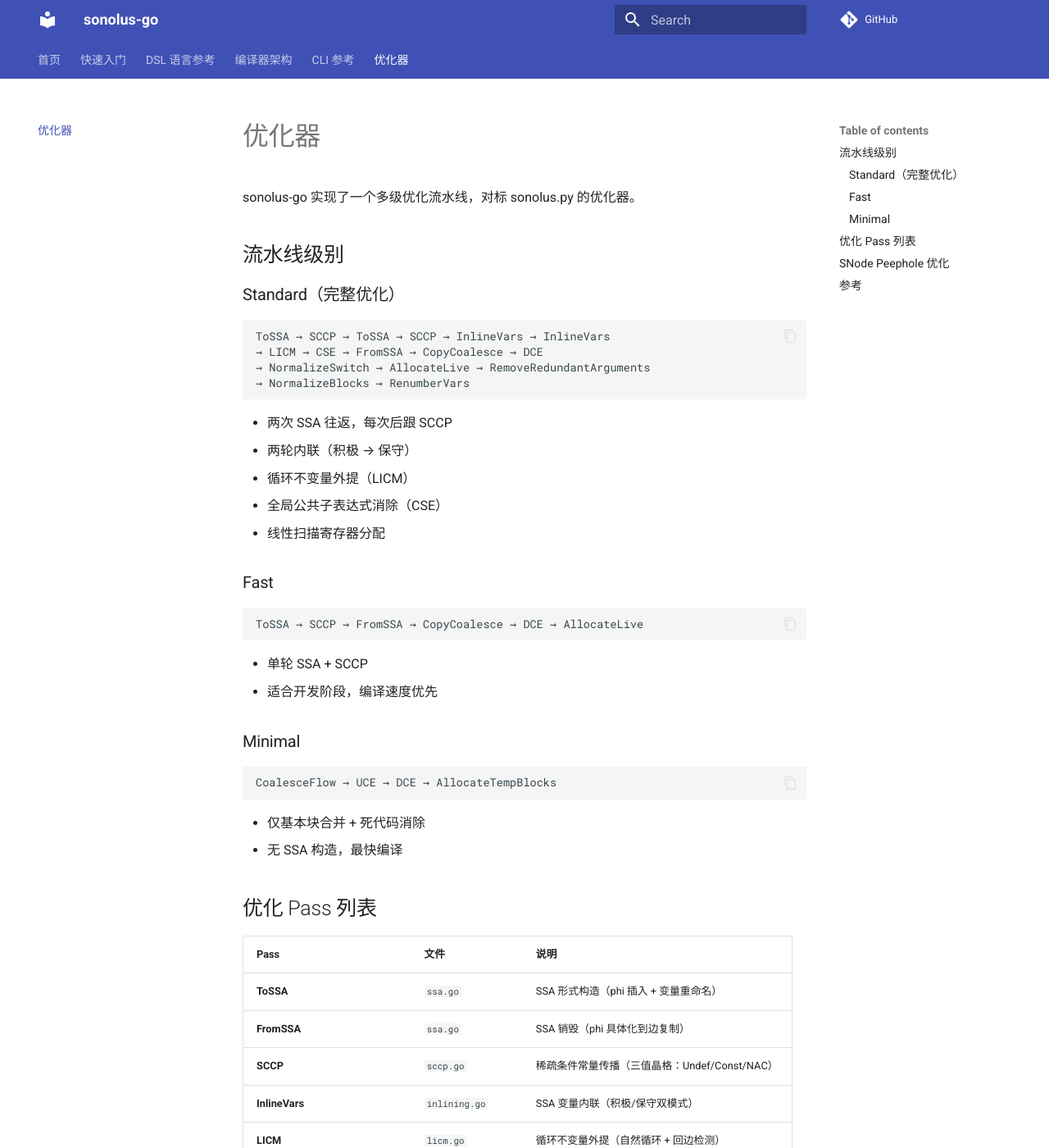
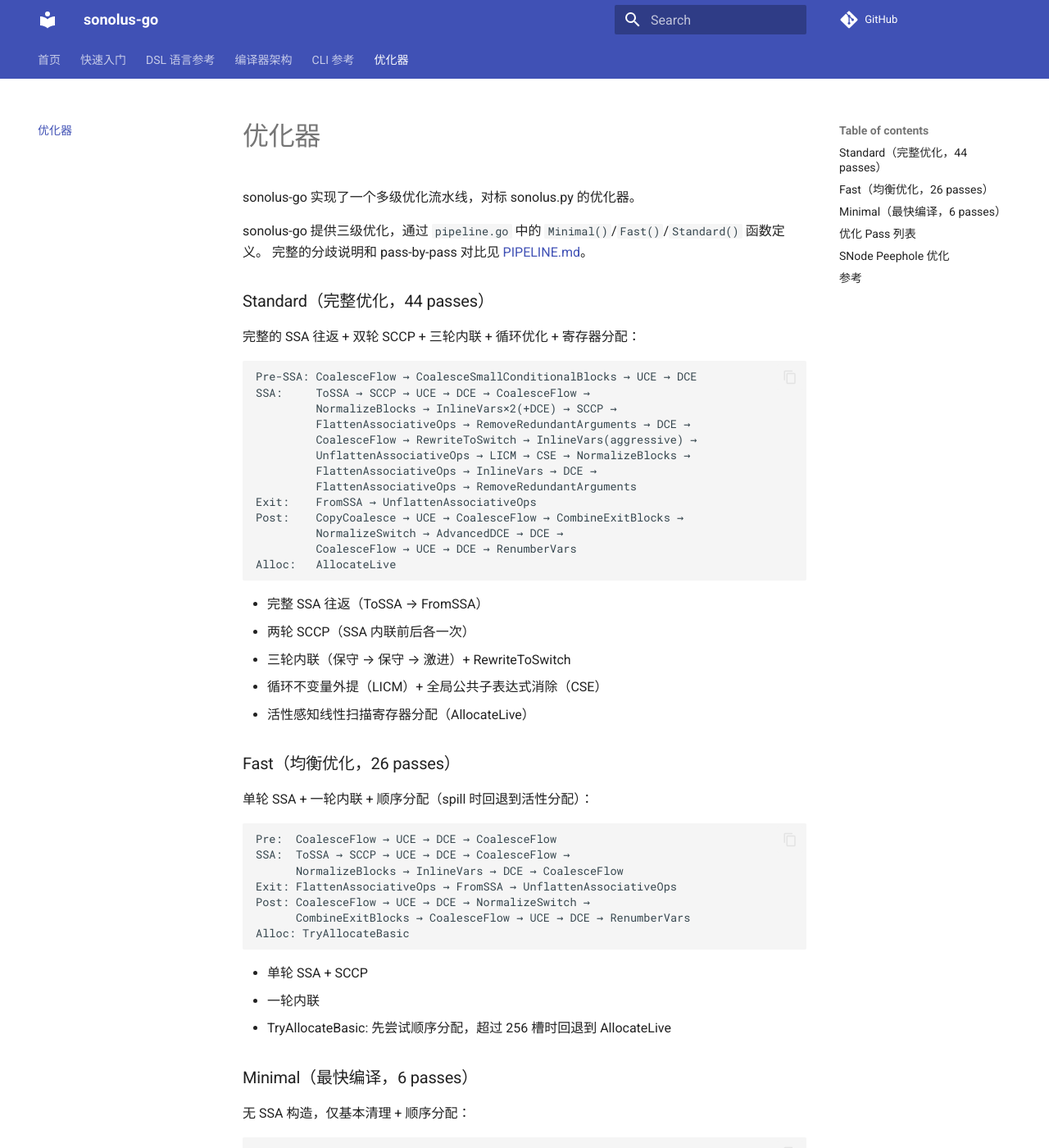
Before and after one commit to WindowsSov8forUs/sonolus-go, an MkDocs documentation site: the page built from docs/optimization.md, in a window 1280 px wide and 1400 px high. Shown: the whole window at 82% size. Built offline with MkDocs 1.6.1 and Material for MkDocs 9.7.7, drawn with Linux system fonts in a browser that asks for light colours; comment, search, counter and statistics services are not loaded; some of the changed text lies outside the part shown.

Commit message:
docs: 全面更新文档（CLI 手册/优化流水线/性能基准/容器类型状态）
- docs/cli.md: CLI 参考重写（host 命令/优化级别/-addr/-rom 标志/环境变量移除）
- docs/optimization.md: 三级优化流水线完整文档（Standard 44/Fast 26/Minimal 6 passes）
- docs/performance.md: 补充编译器性能基准数据（优化级别/全模式/并行模式）
- docs/RESOURCE_MATRIX.md: 容器类型实现状态标记为已完成
- docs/getting-started.md: DSL 参考链接修正
- docs/index.md: 优化 pass 数量更新（~15→~40）

Co-Authored-By: Claude <noreply@anthropic.com>

````diff
--- a/docs/optimization.md
+++ b/docs/optimization.md
@@ -2,40 +2,65 @@
 
 sonolus-go 实现了一个多级优化流水线，对标 sonolus.py 的优化器。
 
-## 流水线级别
+sonolus-go 提供三级优化，通过 `pipeline.go` 中的 `Minimal()`/`Fast()`/`Standard()` 函数定义。
+完整的分歧说明和 pass-by-pass 对比见 [PIPELINE.md](../compiler/ir/optimize/PIPELINE.md)。
 
-### Standard（完整优化）
+### Standard（完整优化，44 passes）
+
+完整的 SSA 往返 + 双轮 SCCP + 三轮内联 + 循环优化 + 寄存器分配：
 
 ```
-ToSSA → SCCP → ToSSA → SCCP → InlineVars → InlineVars
-→ LICM → CSE → FromSSA → CopyCoalesce → DCE
-→ NormalizeSwitch → AllocateLive → RemoveRedundantArguments
-→ NormalizeBlocks → RenumberVars
+Pre-SSA: CoalesceFlow → CoalesceSmallConditionalBlocks → UCE → DCE
+SSA:     ToSSA → SCCP → UCE → DCE → CoalesceFlow →
+         NormalizeBlocks → InlineVars×2(+DCE) → SCCP →
+         FlattenAssociativeOps → RemoveRedundantArguments → DCE →
+         CoalesceFlow → RewriteToSwitch → InlineVars(aggressive) →
+         UnflattenAssociativeOps → LICM → CSE → NormalizeBlocks →
+         FlattenAssociativeOps → InlineVars → DCE →
+         FlattenAssociativeOps → RemoveRedundantArguments
+Exit:    FromSSA → UnflattenAssociativeOps
+Post:    CopyCoalesce → UCE → CoalesceFlow → CombineExitBlocks →
+         NormalizeSwitch → AdvancedDCE → DCE →
+         CoalesceFlow → UCE → DCE → RenumberVars
+Alloc:   AllocateLive
 ```
 
-- 两次 SSA 往返，每次后跟 SCCP
-- 两轮内联（积极 → 保守）
-- 循环不变量外提（LICM）
-- 全局公共子表达式消除（CSE）
-- 线性扫描寄存器分配
+- 完整 SSA 往返（ToSSA → FromSSA）
+- 两轮 SCCP（SSA 内联前后各一次）
+- 三轮内联（保守 → 保守 → 激进）+ RewriteToSwitch
+- 循环不变量外提（LICM）+ 全局公共子表达式消除（CSE）
+- 活性感知线性扫描寄存器分配（AllocateLive）
 
-### Fast
+### Fast（均衡优化，26 passes）
+
+单轮 SSA + 一轮内联 + 顺序分配（spill 时回退到活性分配）：
 
 ```
-ToSSA → SCCP → FromSSA → CopyCoalesce → DCE → AllocateLive
+Pre:  CoalesceFlow → UCE → DCE → CoalesceFlow
+SSA:  ToSSA → SCCP → UCE → DCE → CoalesceFlow →
+      NormalizeBlocks → InlineVars → DCE → CoalesceFlow
+Exit: FlattenAssociativeOps → FromSSA → UnflattenAssociativeOps
+Post: CoalesceFlow → UCE → DCE → NormalizeSwitch →
+      CombineExitBlocks → CoalesceFlow → UCE → DCE → RenumberVars
+Alloc: TryAllocateBasic
 ```
 
 - 单轮 SSA + SCCP
-- 适合开发阶段，编译速度优先
+- 一轮内联
+- TryAllocateBasic: 先尝试顺序分配，超过 256 槽时回退到 AllocateLive
 
-### Minimal
+### Minimal（最快编译，6 passes）
+
+无 SSA 构造，仅基本清理 + 顺序分配：
 
 ```
-CoalesceFlow → UCE → DCE → AllocateTempBlocks
+CoalesceFlow → UCE → DCE → CoalesceFlow → RenumberVars
+Alloc: AllocateBasic
 ```
 
 - 仅基本块合并 + 死代码消除
-- 无 SSA 构造，最快编译
+- 无 SSA、SCCP、内联、LICM、CSE
+- AllocateBasic 顺序分配（无活性分析）
 
 ## 优化 Pass 列表
 
@@ -47,15 +72,23 @@ CoalesceFlow → UCE → DCE → AllocateTempBlocks
 | **InlineVars** | `inlining.go` | SSA 变量内联（积极/保守双模式） |
 | **LICM** | `licm.go` | 循环不变量外提（自然循环 + 回边检测） |
 | **CSE** | `cse.go` | 全局公共子表达式消除（支配树遍历） |
-| **CopyCoalesce** | `copycoalesce.go` | 副本合并（union-find） |
+| **CopyCoalesce** | `copycoalesce.go` | 副本合并（活性增强的 union-find） |
 | **DCE** | `dce.go` | 标记-清除死代码消除 |
 | **UCE** | `uce.go` | 不可达代码消除 |
-| **CoalesceFlow** | `coalesce.go` | 块折叠（无 phi 单后继块合并） |
-| **AllocateLive** | `advanced.go` | 线性扫描寄存器分配（基于活性分析） |
-| **NormalizeSwitch** | `rewrite.go` | Switch 算术序列检测与归一化 |
-| **RemoveRedundantArguments** | `simplify.go` | 代数简化（0 加数移除、1 乘数移除等） |
-| **NormalizeBlocks** | `normalize.go` | 整数块引用归一化 |
-| **RenumberVars** | `rewrite.go` | 临时变量重编号 |
+| **AdvancedDCE** | `advanced.go` | 高级死代码消除（基于活性分析） |
+| **CoalesceFlow** | `coalesce.go` | 控制流合并（空块跳过 + 线性链合并） |
+| **CoalesceSmallConditionalBlocks** | `coalesce_small_cond.go` | 小条件块折叠 |
+| **CombineExitBlocks** | `combine_exit.go` | 出口块合并 |
+| **RewriteToSwitch** | `rewrite.go` | if-else 链 → switch 重写 |
+| **NormalizeSwitch** | `normalize_switch.go` | Switch case 算术序列归一化 |
+| **FlattenAssociativeOps** | `flatten.go` | 结合运算展平（Add/Mul/Mod/Rem） |
+| **UnflattenAssociativeOps** | `unflatten.go` | 结合运算分解（n-ary → binary） |
+| **RemoveRedundantArguments** | `redundant_args.go` | 代数简化（0/1 单位元移除 + Sub(0,a)→Negate） |
+| **NormalizeBlocks** | `normalize_blocks.go` | BlockPlace.Index nil→Const(0) 归一化 |
+| **RenumberVars** | `renumber_vars.go` | 临时变量确定性重编号 |
+| **AllocateBasic** | `alloc_basic.go` | 顺序寄存器分配（无活性分析） |
+| **TryAllocateBasic** | `alloc_basic.go` | 分层分配（顺序优先，spill 时回退） |
+| **AllocateLive** | `advanced.go` | 线性扫描寄存器分配（基于活性区间打包） |
 
 ## SNode Peephole 优化
 
````
Also changed, not shown: docs/RESOURCE_MATRIX.md (+1 -1 lines), docs/cli.md (+25 -10 lines), docs/getting-started.md (+1 -1 lines), docs/index.md (+1 -1 lines), docs/performance.md (+18 -10 lines).
